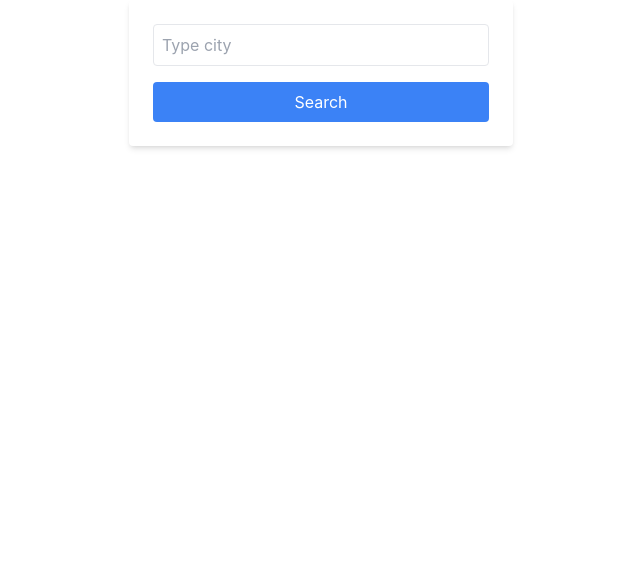
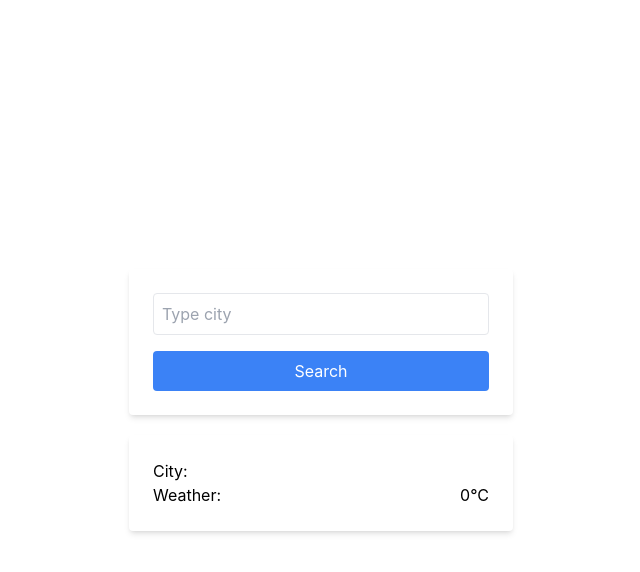
Before and after one commit to uufukttas/WeatherApp-Web, a React (Create React App) app: page / in a window 1280 px wide. Shown: the top 572 px of the page, without its empty margins (319-959 px from the left). Built offline with nearby package versions, Linux system fonts and the light colour scheme; no server answers.

Commit message:
added result cards  for weather

```diff
--- a/package.json
+++ b/package.json
@@ -3,12 +3,14 @@
   "version": "0.1.0",
   "private": true,
   "dependencies": {
+    "@reduxjs/toolkit": "^2.0.1",
     "@testing-library/jest-dom": "^5.17.0",
     "@testing-library/react": "^13.4.0",
     "@testing-library/user-event": "^13.5.0",
     "axios": "^1.6.1",
     "react": "^18.2.0",
     "react-dom": "^18.2.0",
+    "react-redux": "^9.0.2",
     "react-scripts": "5.0.1",
     "tailwindcss": "^3.3.5",
     "web-vitals": "^2.1.4"
--- a/src/App.js
+++ b/src/App.js
@@ -1,9 +1,11 @@
 import Form from "./components/Form.tsx";
+import Result from "./components/Result.tsx";
 
 const App = () => {
   return (
-    <div className="App">
+    <div className="App flex items-center justify-center flex-col h-screen">
       <Form />
+      <Result />
     </div>
   );
 }
--- a/src/components/Form.tsx
+++ b/src/components/Form.tsx
@@ -1,30 +1,42 @@
-import React, { FormEvent } from 'react'
+import React, { FormEvent, useEffect } from 'react'
+import { useDispatch } from 'react-redux'
+import { setWeather } from './weatherSlice';
 
 const Form = () => {
     const REQUEST_URL = 'http://api.openweathermap.org';
+    const dispatch = useDispatch();
+
+    useEffect(() => {
+        getWeatherData('London');
+    }, []);
 
     const handleSubmit = async (event: FormEvent<HTMLFormElement>) => {
         event.preventDefault();
 
-        const data = await getWeatherData(event.target[0].value);
-        console.log('data', data)
+        await getWeatherData(event.target[0].value);
     };
-
     const getLocationData = async (city: string) => {
         const response = await fetch(`${REQUEST_URL}/geo/1.0/direct?q=${city}&appid=${process.env.REACT_APP_WEATHER_APP_ACCESS_KEY}`);
         const data = await response.json();
+
         return data[0];
     };
+    const getWeatherData = async (city: string) => {
+        try {
+            const location = await getLocationData(city);
+            const response = await fetch(`${REQUEST_URL}/data/2.5/weather?lat=${location.lat}&lon=${location.lon}&appid=${process.env.REACT_APP_WEATHER_APP_ACCESS_KEY}`);
+            const weatherData = await response.json();
 
-    const getWeatherData = async (city: string) => {
-        const { lon, lat }: { lon: number; lat: number } = await getLocationData(city);
-        const response = await fetch(`${REQUEST_URL}/data/2.5/weather?lat=${lat}&lon=${lon}&appid=${process.env.REACT_APP_WEATHER_APP_ACCESS_KEY}`);
+            dispatch(setWeather(weatherData));
 
-        return await response.json();
+            return weatherData;
+        } catch (error) {
+            console.log(error);
+        }
     };
 
     return (
-        <div className="max-w-sm mx-auto bg-white rounded p-6 shadow-md">
+        <div className="max-w-sm mx-auto bg-white rounded p-6 shadow-md w-full">
             <form onSubmit={handleSubmit}>
                 <input
                     type="text"
--- /dev/null
+++ b/src/components/Result.tsx
@@ -0,0 +1,42 @@
+import React, { useEffect, useState } from 'react'
+import { useSelector } from 'react-redux'
+
+const Result = () => {
+    const weather = useSelector((state: any) => state.weather);
+    const [temperature, setTemperature] = useState(0);
+    const [weatherIcon, setWeatherIcon] = useState('');
+    const [weatherDescription, setWeatherDescription] = useState('');
+
+    useEffect(() => {
+        setKelvinToCelsius(Number(weather?.weather?.main?.temp || 273.15));
+        setWeatherIcon(weather?.weather?.weather?.[0].icon || '');
+        setWeatherDescription(weather?.weather?.weather?.[0].description || '');
+    }, [weather]);
+
+
+    const setKelvinToCelsius = (kelvin: number) => {
+        const celsius = kelvin - 273.15;
+
+        setTemperature(Math.round(celsius * 100) / 100);
+    }
+
+    return (
+        <div className="max-w-sm mx-auto bg-white rounded p-6 shadow-md mt-5 w-full">
+            <div className='flex justify-between'>
+                <p className='city-name'>City: </p>
+                <p className='city-value'>{weather.weather?.name}</p>
+            </div>
+            <div className='flex justify-between items-center'>
+                <p className='weather-desc'>Weather: </p>
+                <div className='flex items-center justify-center'>
+                    <img src={weatherIcon ? `https://openweathermap.org/img/wn/${weatherIcon}@2x.png` : ''} alt={weatherDescription} />
+                    <p className='weather-value'>{temperature}</p>
+                    <p className='weather-value'>°C</p>
+                </div>
+            </div>
+            <p className='weather-icon capitalize'>{weatherDescription}</p>
+        </div>
+    )
+}
+
+export default Result
--- /dev/null
+++ b/src/components/weatherSlice.js
@@ -0,0 +1,17 @@
+import { createSlice } from '@reduxjs/toolkit'
+
+export const weatherSlice = createSlice({
+    name: 'weather',
+    initialState: {
+        weather: {},
+    },
+    reducers: {
+        setWeather: (state, { payload }) => {
+            state.weather = payload
+        },
+    }
+})
+
+export const { setWeather } = weatherSlice.actions
+
+export default weatherSlice.reducer
--- a/src/index.js
+++ b/src/index.js
@@ -3,15 +3,16 @@ import ReactDOM from 'react-dom/client';
 import './index.css';
 import App from './App';
 import reportWebVitals from './reportWebVitals';
+import store from './store'
+import { Provider } from 'react-redux'
 
 const root = ReactDOM.createRoot(document.getElementById('root'));
 root.render(
-  <React.StrictMode>
-    <App />
-  </React.StrictMode>
+  <Provider store={store}>
+    <React.StrictMode>
+      <App />
+    </React.StrictMode>
+  </Provider>
 );
 
-// If you want to start measuring performance in your app, pass a function
-// to log results (for example: reportWebVitals(console.log))
-// or send to an analytics endpoint. Learn more: https://bit.ly/CRA-vitals
 reportWebVitals();
--- /dev/null
+++ b/src/store.js
@@ -0,0 +1,8 @@
+import { configureStore } from '@reduxjs/toolkit'
+import weatherSlice from './components/weatherSlice'
+
+export default configureStore({
+    reducer: {
+        weather: weatherSlice
+    }
+});
```
Also changed, not shown: 1 other file (tests, documents, lock files or other folders).
